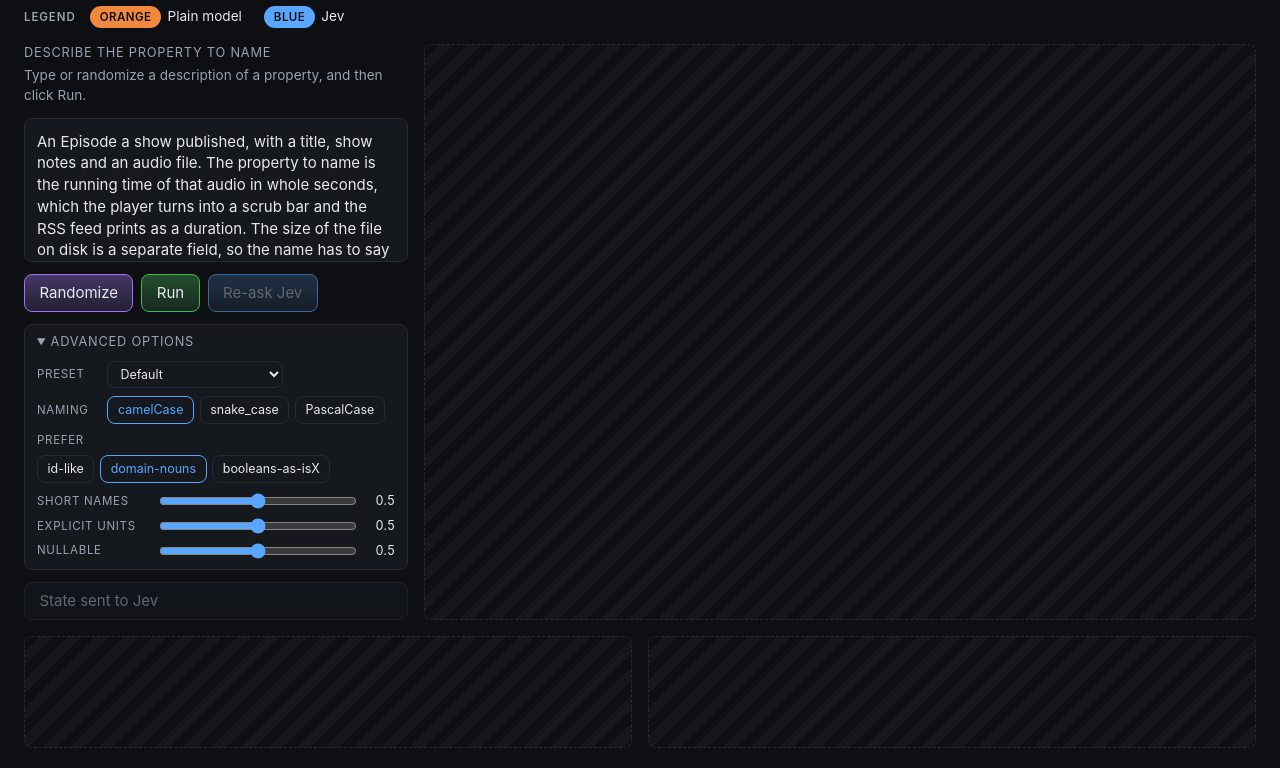
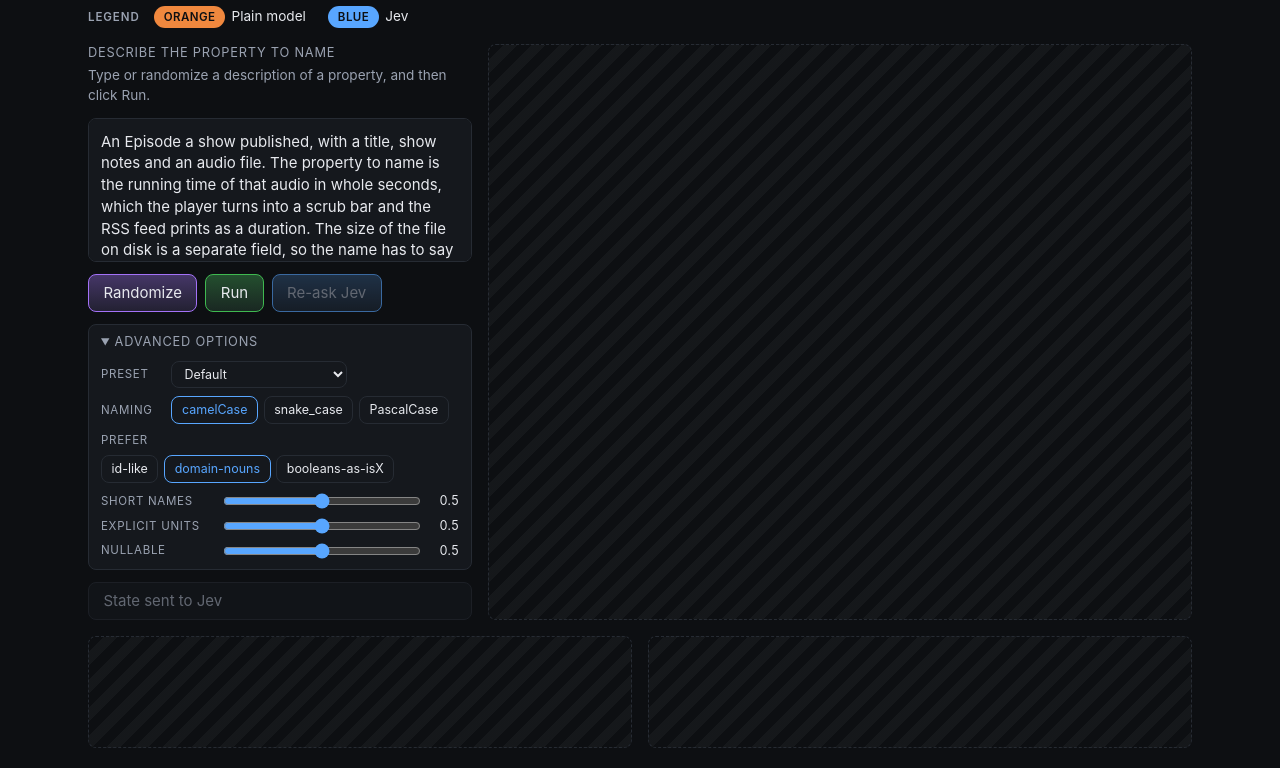
Before and after one commit to who/naming-things, a website built with Vite: page index.html in a window 1280 px wide. Shown: the part 84-852 px from the top of the page. Built offline with nearby package versions, Linux system fonts and the light colour scheme; no server answers.

Commit message:
naming-things-bnt: Hold the page to a reading measure on a wide monitor
The demo shell has been as wide as whatever window opened it. On a laptop that
is the right answer, which is why it went unnoticed: the columns were spaced for
roughly that width and they land where they were drawn. On a large or ultrawide
display the same rule pushes the run controls against one edge and the ten names
against the other, and a visitor comparing a name to the verdict beside it is
turning their head rather than moving their eyes. Width was standing in for
layout, and past a point more of it makes the page harder to read, not roomier.

`#app` now carries a 72rem cap and auto inline margins, so the whole demo —
masthead, stage and verdict together — is one centred column instead of a
full-bleed one. The explicit full width keeps the cap inert below it: a narrow
window is already under the measure and the auto margins have nothing left to
centre, so a phone still gets every pixel inside the shell's padding and the
720px collapse behaves exactly as before. The dark field stays on the body and
runs edge to edge behind the column, because the background is the page while
the cap is only the measure its content is read at. The byline rides inside the
capped shell for the same reason, landing at the column's right edge rather than
out at the corner of the monitor. `src/ui/styles.css` is the only thing this
touches; nothing in the markup or the scripts needed to know about it.

Co-Authored-By: Claude Opus 5 (1M context) <noreply@anthropic.com>

```diff
--- a/src/ui/styles.css
+++ b/src/ui/styles.css
@@ -54,13 +54,27 @@ body {
 }
 
 /* The window is the only vertical scroller: the shell fills a tall viewport and
-   grows past a short one instead of clipping whatever did not fit. */
+   grows past a short one instead of clipping whatever did not fit.
+
+   Wide is where a full-bleed page stops being generous and starts being hard to
+   read: the controls and the ten names drift to opposite edges of an ultrawide
+   monitor, and comparing a name against the verdict beside it becomes a turn of
+   the head. 72rem is about the width the laptop this was drawn for gives it, so
+   the layout a visitor meets on a big screen is the one the columns were spaced
+   for. The cap is inert below that — a narrow window is already under it, and
+   the auto margins have nothing left to centre — so a phone keeps every pixel
+   inside the padding. The background stays on the body and runs edge to edge
+   behind the centred column, because the dark field is the page and the cap is
+   only the measure the content is read at. */
 #app {
   display: flex;
   flex-direction: column;
   gap: var(--gap);
+  margin-inline: auto;
+  max-width: 72rem;
   min-height: 100vh;
   padding: 1.25rem 1.5rem;
+  width: 100%;
 }
 
 /* The title and the credit on one line, at either end of it. The credit rides
```
